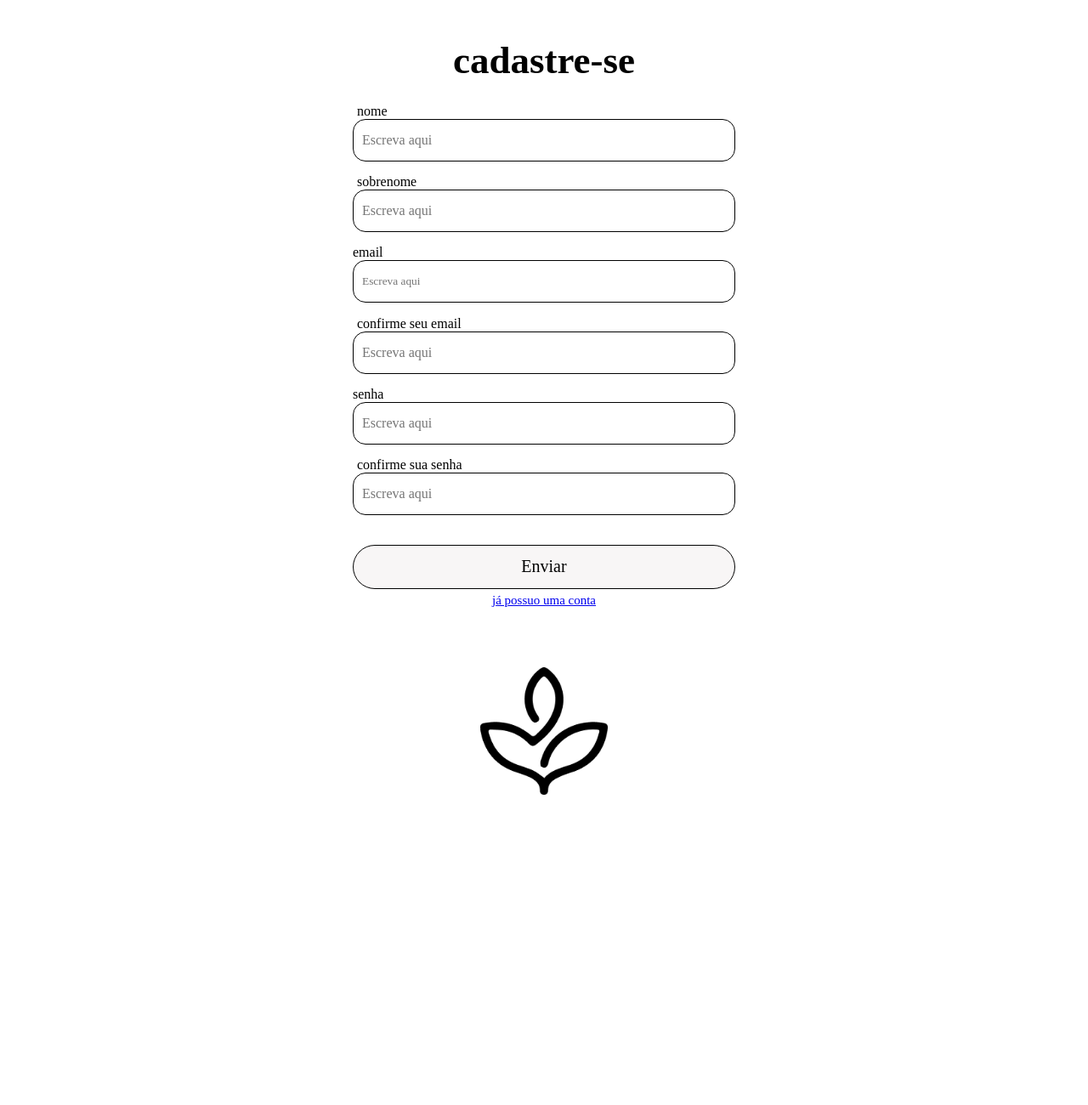
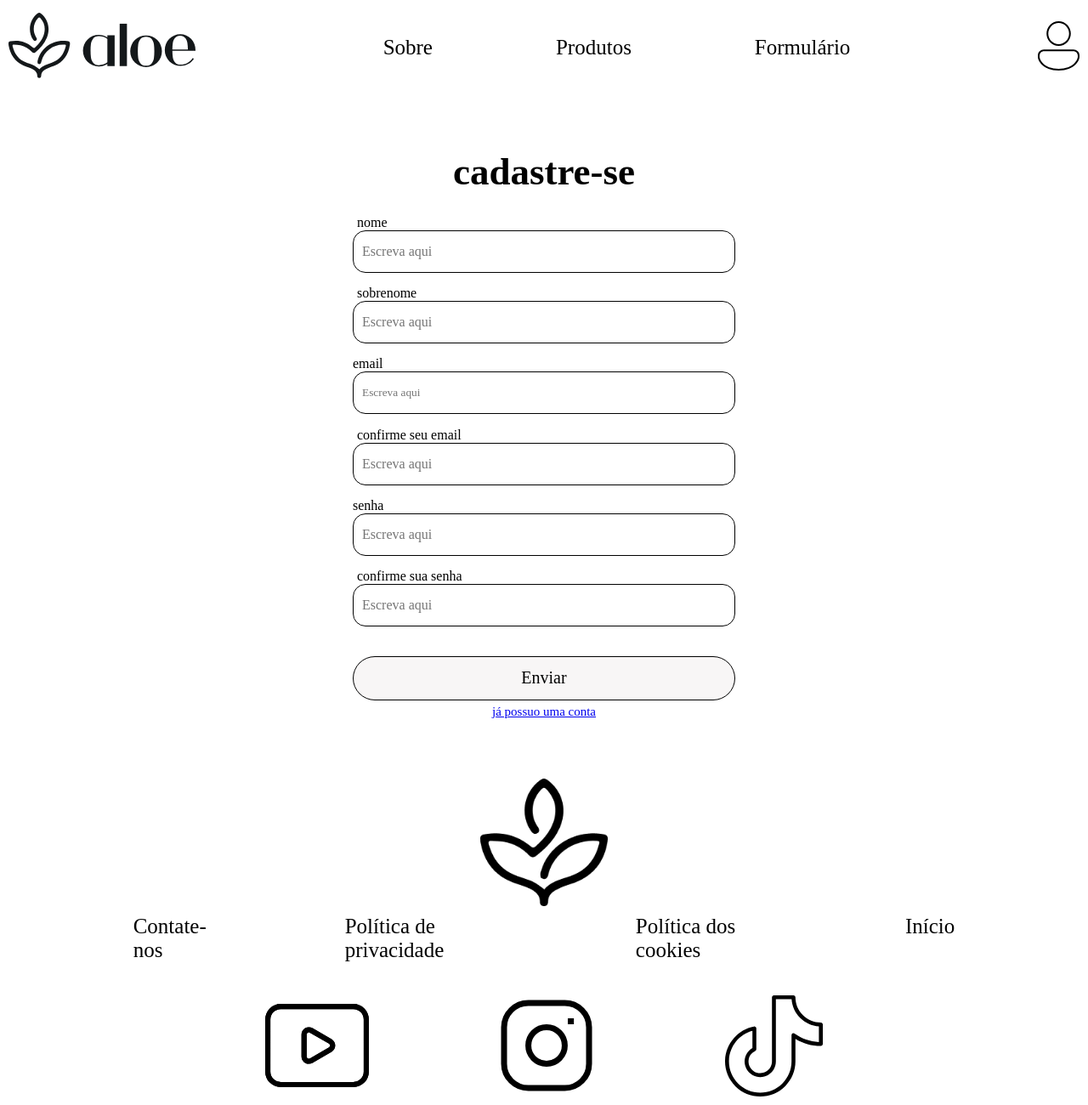
Before and after one commit to aloe-senai/aloe-site, a plain HTML site: page cadastro/cadastro.html in a window 1280 px wide. Shown: the part 25-1325 px from the top of the page at 85% size. Before the commit the page ends 960 px from the top, so only its background shows below. Drawn offline with Linux system fonts and the light colour scheme.

Commit message:
feat: header adicionado

```diff
--- a/cadastro/cadastro.css
+++ b/cadastro/cadastro.css
@@ -9,6 +9,42 @@
     box-sizing: border-box;
 }
 
+.container-grid {
+    padding: 10px;
+    width: 77.083vw;
+    max-width: 1480px;
+    box-sizing: border-box;
+    margin: 0 auto;
+}
+
+header .container-grid{
+    width: 100%;
+    max-width: 1480px;
+    display: flex;
+    align-items: center;
+    justify-content: space-between;
+    margin-top: 30px;
+}
+
+
+.menu {
+
+    display: flex;
+    gap: 225px;
+
+}
+.menu a {
+    font-size: 25px;
+    font-family: "Garet";
+    color: black;
+    text-decoration: underline transparent;
+    text-decoration-thickness: 1px;
+    transition: text-decoration-color 500ms ease;
+}
+
+.menu a:hover {
+    text-decoration-color: black;
+}
 
 .form {
     padding: 10px;
@@ -36,7 +72,7 @@
     flex-direction: column;
 }
 
-.campo-email label{
+.campo-email label {
     font-size: 16px;
     margin-bottom: 0px;
     font-family: "Garet";
@@ -46,7 +82,7 @@
     height: 50px;
     font-family: "Garet";
     color: #000;
-    border: 0.5px solid ;
+    border: 0.5px solid;
     border-radius: 15px;
     text-indent: 10px;
 }
@@ -60,7 +96,7 @@
     flex-direction: column;
 }
 
-.campo-senha label{
+.campo-senha label {
     font-size: 16px;
     margin-bottom: 0px;
     font-family: "Garet";
@@ -70,7 +106,7 @@
     height: 50px;
     font-family: "Garet";
     color: #000;
-    border: 0.5px solid ;
+    border: 0.5px solid;
     border-radius: 15px;
     text-indent: 10px;
     font-size: 16px;
@@ -87,7 +123,7 @@
     flex-direction: column;
 }
 
-.campo-nome label{
+.campo-nome label {
     font-size: 16px;
     margin-left: 5px;
     font-family: "Garet";
@@ -97,7 +133,7 @@
     height: 50px;
     font-family: "Garet";
     color: #000;
-    border: 0.5px solid ;
+    border: 0.5px solid;
     border-radius: 15px;
     text-indent: 10px;
     font-size: 16px;
@@ -112,7 +148,7 @@
     flex-direction: column;
 }
 
-.campo-sobrenome label{
+.campo-sobrenome label {
     font-size: 16px;
     margin-left: 5px;
     font-family: "Garet";
@@ -122,7 +158,7 @@
     height: 50px;
     font-family: "Garet";
     color: #000;
-    border: 0.5px solid ;
+    border: 0.5px solid;
     border-radius: 15px;
     text-indent: 10px;
     font-size: 16px;
@@ -137,7 +173,7 @@
     flex-direction: column;
 }
 
-.campo-confirmação-email label{
+.campo-confirmação-email label {
     font-size: 16px;
     margin-left: 5px;
     font-family: "Garet";
@@ -147,7 +183,7 @@
     height: 50px;
     font-family: "Garet";
     color: #000;
-    border: 0.5px solid ;
+    border: 0.5px solid;
     border-radius: 15px;
     text-indent: 10px;
     font-size: 16px;
@@ -162,7 +198,7 @@
     flex-direction: column;
 }
 
-.campo-confirmação-senha label{
+.campo-confirmação-senha label {
     font-size: 16px;
     margin-left: 5px;
     font-family: "Garet";
@@ -172,11 +208,12 @@
     height: 50px;
     font-family: "Garet";
     color: #000;
-    border: 0.5px solid ;
+    border: 0.5px solid;
     border-radius: 15px;
     text-indent: 10px;
     font-size: 16px;
 }
+
 .form button {
     background-color: #f8f6f6;
     max-width: 450px;
@@ -186,7 +223,7 @@
     font-size: 20px;
     text-align: center;
     color: #000;
-    border: 0.5px solid ;
+    border: 0.5px solid;
     border-radius: 100px;
     margin-top: 20px;
 }
@@ -205,16 +242,41 @@ font-size: 15px;
     margin-top: -10px;
 }
 
-.pergunta p:hover{
+.pergunta p:hover {
     color: #4F37FF;
     cursor: pointer;
     transition: 500ms;
 }
 
-#logo-aloe img{
+#logo-aloe img {
     width: 150px;
     display: flex;
     align-items: center;
     margin: auto;
     margin-top: 60px;
 }
+
+.menu {
+    font-size: 25px;
+    font-family: "Garet";
+    display: flex;
+    gap: 145px;
+}
+
+.icone-redes {
+    display: flex;
+    align-items: center;
+    justify-content: space-evenly;
+    margin-top: 4%;
+}
+
+.menu a {
+    color: black;
+    text-decoration: underline transparent;
+    text-decoration-thickness: 1px;
+    transition: text-decoration 500ms ease;
+}
+
+.menu a:hover {
+    text-decoration: underline black;
+}
--- a/cadastro/cadastro.html
+++ b/cadastro/cadastro.html
@@ -8,10 +8,31 @@
     <link rel="shortcut icon" href="img/V. logo.png" type="imagem/x-icon">
 
     <link rel="stylesheet" href="cadastro.css">
-<script src="cadastro.js" defer></script>
+    <script src="cadastro.js" defer></script>
 
 </head>
+
 <body>
+    <header>
+        <div class="container-grid">
+
+            <div class="logo">
+                <a href="../index.html"><img src="img/Group 18.svg" alt="Logo Aloe"> </a>
+            </div>
+
+            <nav class="menu">
+                <a href="../sobre/sobre.html" class="sobre">Sobre</a>
+                <a href="../produtos/compras aloe/img/produtos.html" class="produtos">Produtos</a>
+                <a href="../contate-nos/contato.html" class="formulario">Formulário</a>
+            </nav>
+
+            <div class="img">
+                <a href="../login/login.html"><img src="img/Person.svg" alt="person"></a>
+            </div>
+
+        </div>
+    </header>
+
     <section id="cadastre-se">
         <form action="" class="form">
             <h2>cadastre-se</h2>
@@ -42,7 +63,7 @@
             </div>
             <button type="submit">Enviar</button>
             <div class="pergunta">
-              <p><a href="../login/login.html">já possuo uma conta</a></p>
+                <p><a href="../login/login.html">já possuo uma conta</a></p>
             </div>
         </form>
     </section>
@@ -50,5 +71,22 @@
         <img src="img/V. logo.png" alt="">
     </section>
 
+    <footer>
+        <div class="container-grid">
+            <nav class="menu">
+                <a href="../contate-nos/contato.html"class="Contate-nos">Contate-nos</a>
+                <a href="#">Política de privacidade</a>
+                <a href="#">Política dos cookies</a>
+                <a href="#">Início</a>
+            </nav>
+
+            <div class="icone-redes">
+                <img src="img/Youtube-black.svg" alt="Ícone do YouTube">
+                <img src="img/Instagram-black.svg" alt="Ícone do Instagram">
+                <img src="img/tik black.svg" alt="Ícone do TikTok">
+            </div>
+        </div>
+    </footer>
 </body>
+
 </html>
--- a/login/login.css
+++ b/login/login.css
@@ -76,7 +76,8 @@
 .form button {
     background-color: #f8f6f6;
     margin-top: 35px;
-    width: 480px;
+    width: 100%;
+    max-width: 480px;
      height: 52px;
     font-family: "Garet";
     font-size: 20px;
```
Also changed, not shown: Header/header.html (+5 -5 lines), cadastro/img/Cart.svg (added), cadastro/img/Group 18.svg (added), cadastro/img/Instagram white.svg (added), cadastro/img/Instagram-black.svg (added), cadastro/img/Lupa.svg (added), cadastro/img/Person.svg (added), cadastro/img/Tiktok.svg (added), cadastro/img/Vector.svg (added), cadastro/img/Youtube-black.svg (added), cadastro/img/Youtube-white.svg (added), cadastro/img/tik black.svg (added), cadastro/img/tik white.svg (added). Lines whose indentation alone changed are shown as unchanged.
